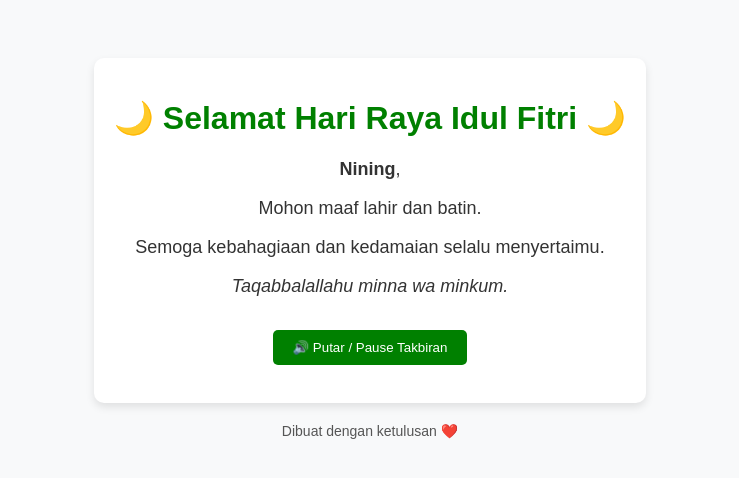
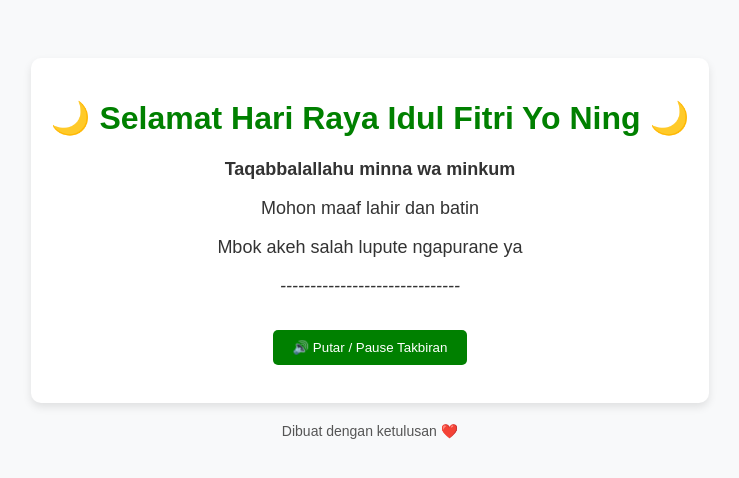
Before and after one commit to jis-ptra/part2, a plain HTML site: page index.html in a window 1280 px wide. Shown: the whole page, without its empty margins (270-1009 px from the left). Drawn offline with Linux system fonts and the light colour scheme; grey boxes are pictures that could not be loaded.

Commit message:
Update index.html

```diff
--- a/index.html
+++ b/index.html
@@ -51,11 +51,11 @@
 <body onclick="enableAutoPlay()">
 
     <div class="card">
-        <h1>🌙 Selamat Hari Raya Idul Fitri 🌙</h1>
-        <p><strong>Nining</strong>,</p>
-        <p>Mohon maaf lahir dan batin.</p>
-        <p>Semoga kebahagiaan dan kedamaian selalu menyertaimu.</p>
-        <p><em>Taqabbalallahu minna wa minkum.</em></p>
+        <h1>🌙 Selamat Hari Raya Idul Fitri Yo Ning 🌙</h1>
+        <p><strong>Taqabbalallahu minna wa minkum</strong></p>
+        <p>Mohon maaf lahir dan batin</p>
+        <p>Mbok akeh salah lupute ngapurane ya</p>
+        <p><em>------------------------------</em></p>
 
         <button class="btn" onclick="toggleMusic()">🔊 Putar / Pause Takbiran</button>
 
```
